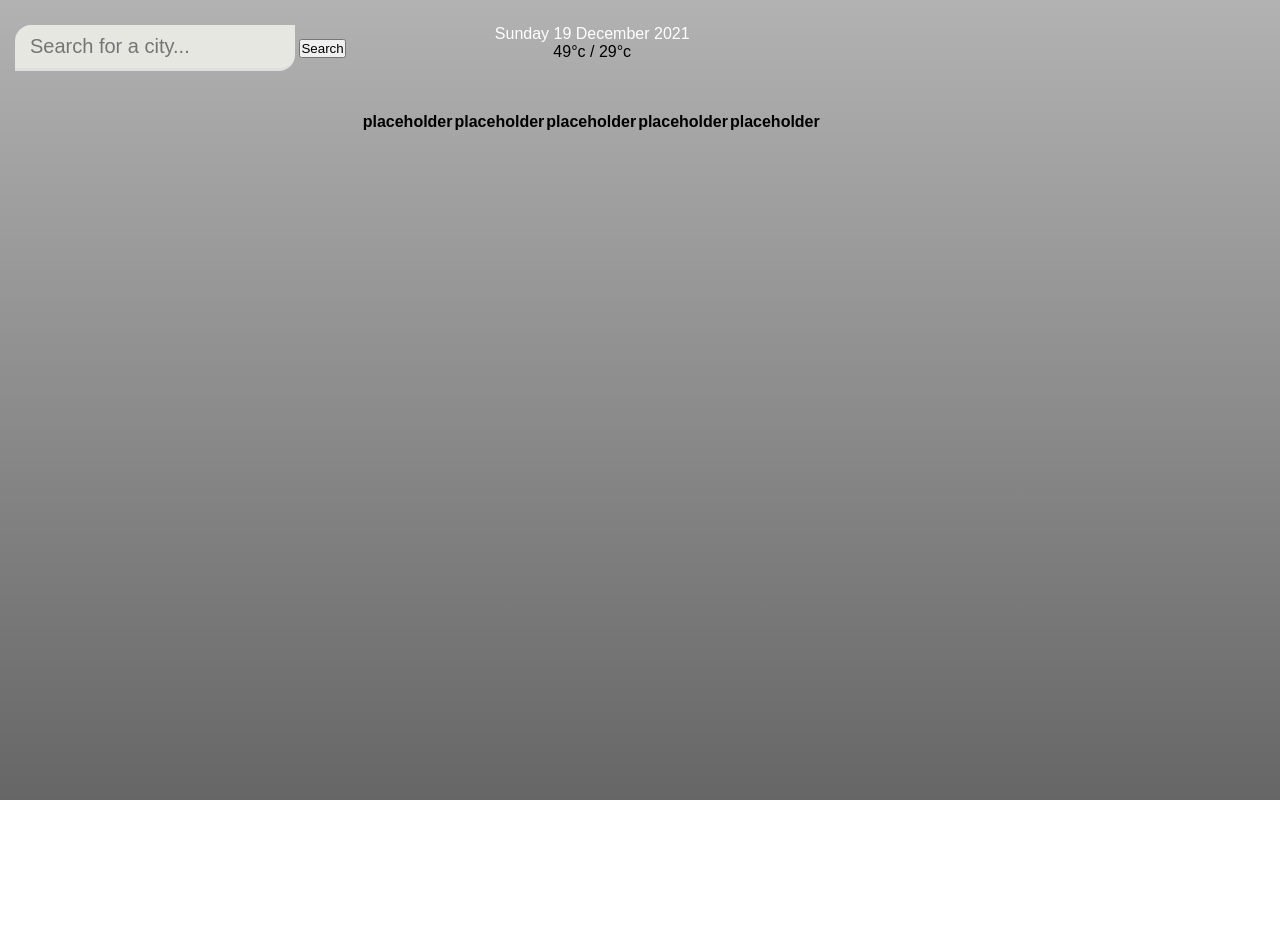
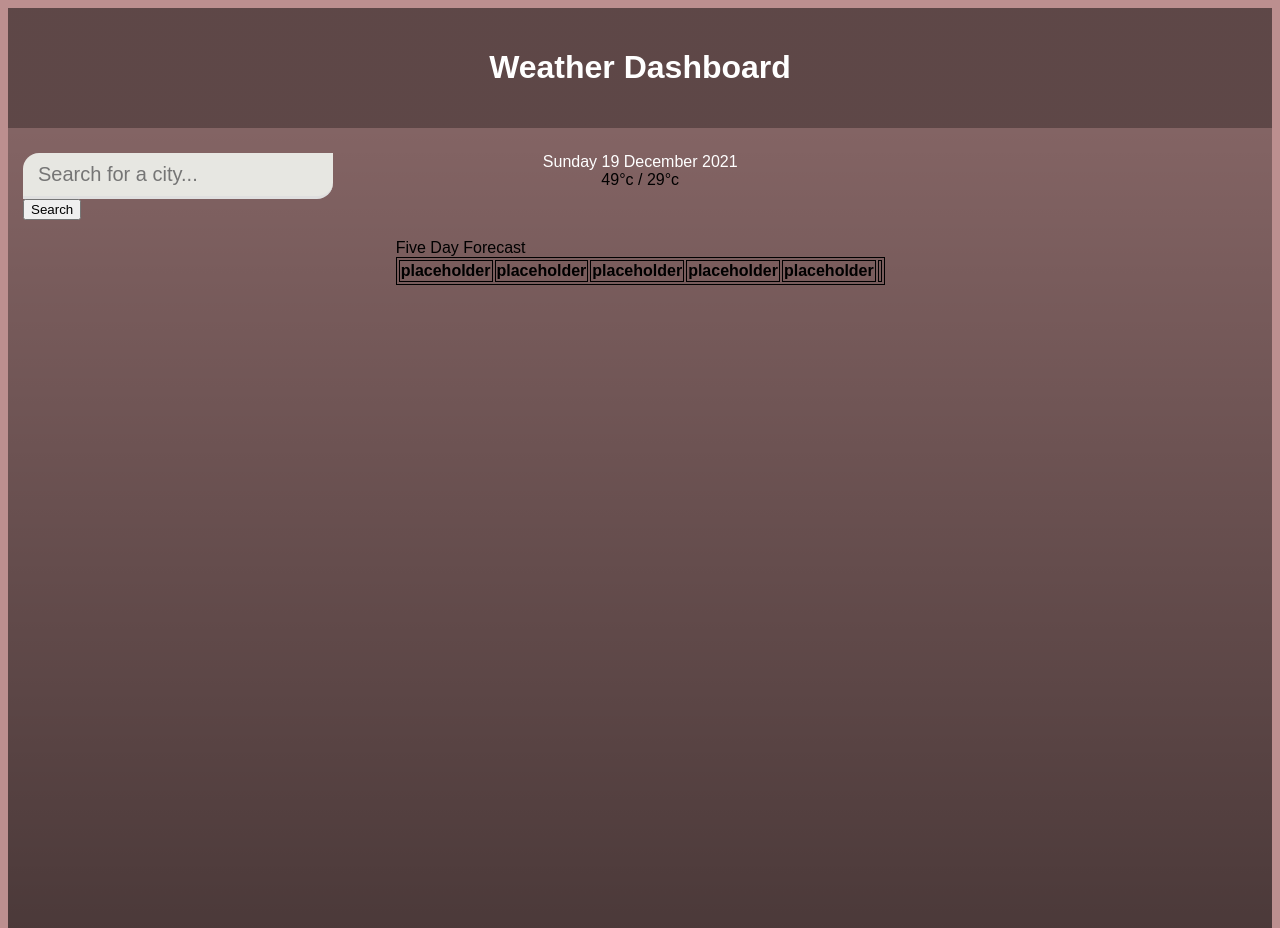
Before and after one commit to katelynndonahue/Weather-Dashboard, a plain HTML site: page index.html in a window 1280 px wide. Before the commit the page ends 800 px from the top, so only its background shows below. Drawn offline with Linux system fonts and the light colour scheme.

Commit message:
Updated README index.html and css

```diff
--- a/assets/css/style.css
+++ b/assets/css/style.css
@@ -1,18 +1,40 @@
-* {
+* body, html {
+    height: 100%;
+}
+
+.hero-image {
+  background-image: linear-gradient(rgba(0, 0, 0, 0.5), rgba(0, 0, 0, 0.5));
+  height: 15%;
+  background-position: center;
+  background-repeat: no-repeat;
+  background-size: cover;
+  position: relative;
+}
+
+.hero-text {
+  text-align: center;
+  position: absolute;
+  top: 50%;
+  left: 50%;
+  transform: translate(-50%, -50%);
+  color: white;
+}
+
+{
  margin: 0;
  padding: 0;
  box-sizing: border-box;
 }
 
 body {
-font-family: Arial, Helvetica, sans-serif;
-background-image: url("bg.jpg");
+font-family: Arial, Helvetica, sans-seri;
 background-size: cover;
 background-position: top center;
+background-color: rosybrown;
 }
 
 .button {
-    color:salmon;
+    color:rgb(56, 45, 50);
     float: right;
     width: 40px;
     height: 40px;
@@ -51,7 +73,7 @@ header input {
 }
 
 header input:focus {
-    background-color: rgba(231, 23, 23, 0.3);
+    background-color: rgba(77, 65, 65, 0.3);
 }
 
 
--- a/assets/js/script.js
+++ b/assets/js/script.js
@@ -1,5 +1,21 @@
-// api.openweathermap.org/data/2.5/weather?q={Phialdelphia}&appid={"66aac07673b20258f189cdd690356547"
-// }
+// GIVEN a weather dashboard with form inputs
+
+// WHEN I search for a city
+// THEN I am presented with current and future conditions for that city and that city is added to the search history
+
+// WHEN I view current weather conditions for that city
+// THEN I am presented with the city name, the date, an icon representation of weather conditions, the temperature, the humidity, the wind speed, and the UV index
+
+// WHEN I view the UV index
+// THEN I am presented with a color that indicates whether the conditions are favorable, moderate, or severe
+
+// WHEN I view future weather conditions for that city
+// THEN I am presented with a 5-day forecast that displays the date, an icon representation of weather conditions, the temperature, the wind speed, and the humidity
+
+// WHEN I click on a city in the search history
+// THEN I am again presented with current and future conditions for that city
+
+// api.openweathermap.org/data/2.5/weather?q={Phialdelphia}&appid={"66aac07673b20258f189cdd690356547"}
 
 // api.openweathermap.org/data/2.5/forecast?q={Philadelphia}&appid={"66aac07673b20258f189cdd690356547"}
 
@@ -11,8 +27,6 @@
 // forecast.windSpeed.unit
 // forecast.humidity.unit
 
-
-
 // var mytable = "<table><tr>";
 // for (var CELL of ARRAY) {  mytable += "<td>" + CELL + "</td>"; }
 // mytable += "</tr></table>";
@@ -22,12 +36,13 @@
 // https://api.openweathermap.org/data/2.5/weather?q=philadelphia&appid=66aac07673b20258f189cdd690356547
 
 var apiKey = "66aac07673b20258f189cdd690356547";
-var cityName;
+var cityName; "#city";
 
 var searchBtn = document.querySelector("#search");
 var inputEl = document.querySelector("#input");
 var cityEl = document.querySelector("#city");
-var tempEl = document.querySelector("#temp")
+var humidity = document.querySelector("#humidity");
+var tempEl = document.querySelector("#temp");
 
 searchBtn.addEventListener("click", function(){
     cityName = inputEl.value;
@@ -52,6 +67,7 @@ searchBtn.addEventListener("click", function(){
             windSpeedEl.textContent = data.windSpeed;
             uvIndexEl.textContent = data.uv.index;
 
+
         })
 
 
--- a/index.html
+++ b/index.html
@@ -4,7 +4,11 @@
     <meta charset="UTF-8" />
     <meta http-equiv="X-UA-Compatible" content="IE=edge" />
     <meta name="viewport" content="width=device-width, initial-scale=1.0" />
-    <title>Weather Dashboard</title>
+    <div class="hero-image">
+      <div class="hero-text">
+        <h1>Weather Dashboard</h1>
+      </div>
+    </div>
     <link rel="stylesheet" href="./assets/css/style.css" />
   </head>
   <body>
@@ -35,7 +39,14 @@
           <div class="table-responsive">
             <table class="table table-bordered custom-table">
               <thead>
-                <tr>
+                <html>
+                  <style>
+                  table, th, td {
+                    border:1px solid black;
+                  }
+                  </style>
+                  <body>
+                <tr><div>Five Day Forecast</div>
                   <th scope="col">placeholder</th>
                   <th scope="col">placeholder</th>
                   <th scope="col">placeholder</th>
```
Also changed, not shown: assets/images/Screen Shot 2021-12-21 at 10.00.28 PM.png (added), 1 other file.
